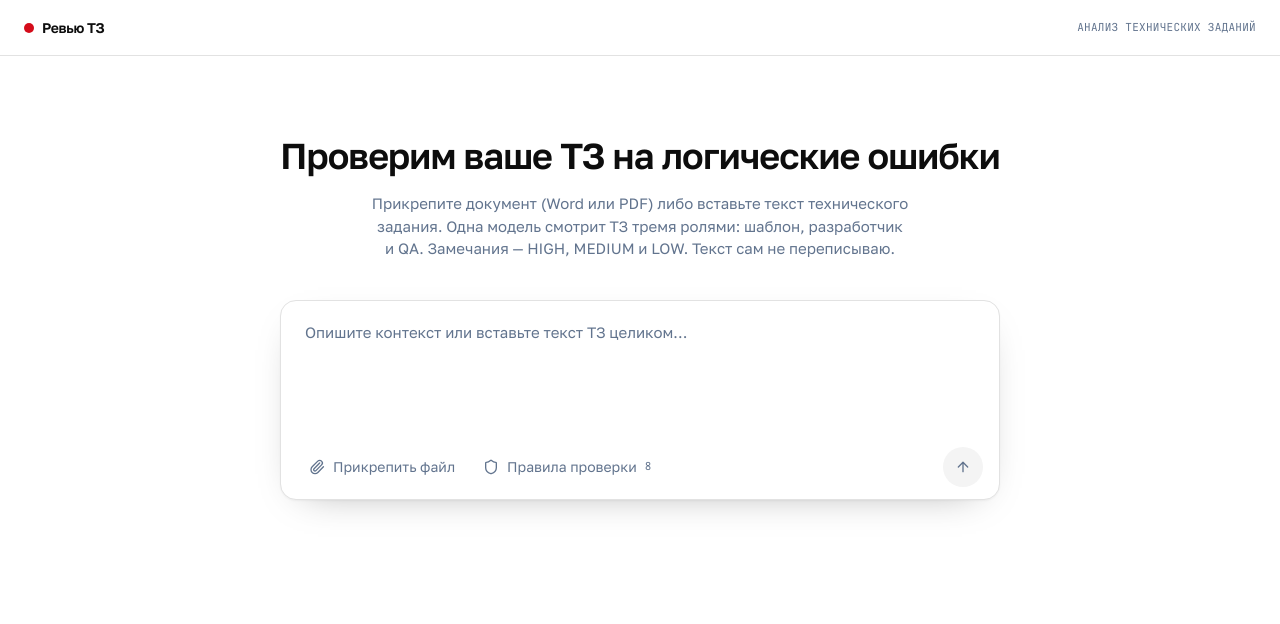
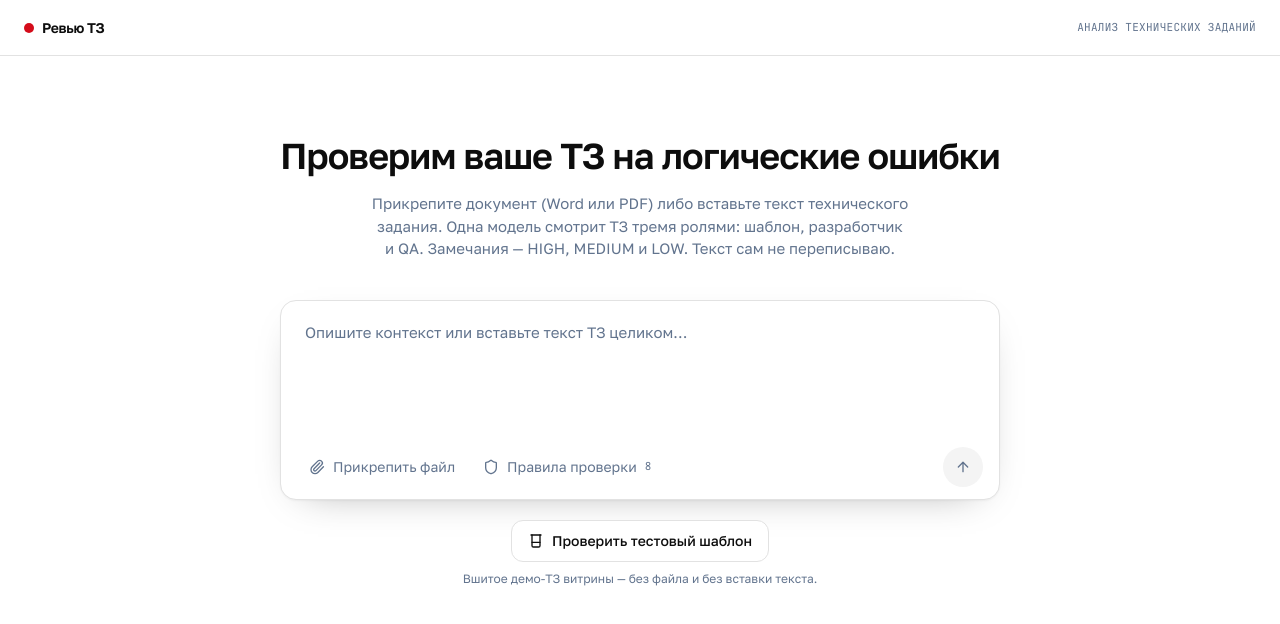
Before and after one commit to olyannaa/spec-check-pro, a Next.js app: page / in a window 1280 px wide. Shown: the top 624 px of the page. Built offline with nearby package versions, Linux system fonts and the light colour scheme.

Commit message:
Add a built-in test spec that runs without uploading a file.
The home screen has «Проверить тестовый шаблон»: it loads a demo mart TZ and starts review immediately, so the document and comments can be checked without a file.

Co-authored-by: bridge3 <bridge3@codehub.kz>

```diff
--- a/src/components/spec-check-app.tsx
+++ b/src/components/spec-check-app.tsx
@@ -12,10 +12,12 @@ import {
 import { buildExportReport, fileStem } from "@/lib/export-report";
 import { scrollDocumentTo } from "@/lib/scroll-doc";
 import { blankRule, DEFAULT_RULES, nextRuleId } from "@/lib/rules";
+import { TEST_TEMPLATE, TEST_TEMPLATE_TITLE } from "@/lib/test-template";
 import { ROLE_LABELS, type ReviewResult, type ReviewRole, type Rule } from "@/lib/types";
 import { cn } from "@/lib/utils";
 import {
   ArrowUp,
+  Beaker,
   Download,
   FileText,
   Loader2,
@@ -98,15 +100,21 @@ export default function SpecCheckApp() {
         }`
       : null;
 
-  async function analyze() {
-    if (!text.trim() && !file) return;
+  async function analyze(preset?: { text: string; title: string }) {
+    const incoming = preset?.text ?? text;
+    const attached = preset ? null : file;
+    if (!incoming.trim() && !attached) return;
+    if (preset) {
+      setText(preset.text);
+      setFile(null);
+    }
     setStage("loading");
     setError(null);
     try {
       const form = new FormData();
       form.set("rules", JSON.stringify(rules));
-      if (text.trim()) form.set("text", text);
-      if (file) form.set("file", file);
+      if (incoming.trim()) form.set("text", incoming);
+      if (attached) form.set("file", attached);
       const res = await fetch("/api/review", { method: "POST", body: form });
       const data = (await res.json()) as ReviewResult & {
         error?: string;
@@ -118,14 +126,14 @@ export default function SpecCheckApp() {
         setStage("input");
         return;
       }
-      const body = data.text?.trim() || text.trim();
+      const body = data.text?.trim() || incoming.trim();
       const parsed = parseBlocks(body);
       setBlocks(parsed);
       setComments(commentsFromFindings(parsed, data.findings));
       setSummary(data.summary);
       setLlmCalls(data.llmCalls ?? 0);
       setRolesRan(data.rolesRan ?? []);
-      setTitle(file?.name ?? "Техническое задание");
+      setTitle(preset?.title ?? attached?.name ?? "Техническое задание");
       setActiveId(null);
       setStatuses({});
       setEditing(false);
@@ -330,6 +338,27 @@ export default function SpecCheckApp() {
                   )}
                 </button>
               </div>
+            </div>
+
+            <div className="mt-5 flex flex-col items-center gap-2">
+              <button
+                type="button"
+                disabled={stage === "loading"}
+                onClick={() =>
+                  void analyze({ text: TEST_TEMPLATE, title: TEST_TEMPLATE_TITLE })
+                }
+                className="inline-flex cursor-pointer items-center gap-2 rounded-xl border border-border bg-card px-4 py-2.5 text-sm font-medium hover:border-foreground disabled:opacity-50"
+              >
+                {stage === "loading" ? (
+                  <Loader2 className="size-4 animate-spin" />
+                ) : (
+                  <Beaker className="size-4" />
+                )}
+                Проверить тестовый шаблон
+              </button>
+              <p className="text-center text-[12px] text-muted-foreground">
+                Вшитое демо-ТЗ витрины — без файла и без вставки текста.
+              </p>
             </div>
           </section>
         </>
--- /dev/null
+++ b/src/lib/test-template.ts
@@ -0,0 +1,84 @@
+/** Built-in demo TZ so the app can be tested without uploading a file. */
+export const TEST_TEMPLATE_TITLE = "Тестовый шаблон ТЗ";
+
+export const TEST_TEMPLATE = `# Витрина агрегатов устройств
+
+Источник: встроенный тестовый шаблон. Обезличено.
+
+## Общие сведения
+
+Витрина считает активные устройства абонентов по регионам и вендорам.
+Назначение — ежемесячная сводка для MVNO Unit X.
+
+## Решаемая проблема
+
+Нет единой витрины по устройствам: отчёты собирают вручную из RAW.
+
+## Продуктовые метрики
+
+- Задержка: < 1 мин
+- Пропускная способность: до 50 000 событий/сек
+- Стриминг в реальном времени (задержка ≈ 0 сек)
+
+## Нефункциональные требования
+
+- Инкрементная загрузка по месячным партициям
+- Хранение: Kafka — 24 ч, RAW — 30 дней
+
+## Системы-источники
+
+IUM — платформа сбора интернет-трафика, звонков и SMS.
+
+## Схема потоков данных
+
+IUM → Kafka (топики по регионам) → Flink → RAW → CDM
+
+- Мониторинг: LINK_DASHBOARD_DEVICES
+- Исходный код: LINK_GITLAB_PROJECT
+
+## Источники и приемники
+
+Источник: Kafka topic_devices. Приёмник: таблица CDM_DEVICES.
+
+| Регион | Топик |
+| --- | --- |
+| Центр | TOPIC_DEV_CENTRAL |
+| Урал | TOPIC_DEV_URAL |
+| Сибирь | TOPIC_DEV_SIB |
+
+### Приёмники
+
+| Слой | Таблица | Описание |
+| --- | --- | --- |
+| RAW | TABLE_DEV_RAW | Необработанные события устройств |
+| CDM | TABLE_AGG_DEVICES | Агрегат по региону и вендору |
+
+## Структура данных
+
+### Таблица: TABLE_AGG_DEVICES
+
+| Поле | Тип данных | Описание |
+| --- | --- | --- |
+| FIELD_REGION_NAME | string | Регион абонента |
+| FIELD_VENDOR_NAME | string | Вендор устройства |
+| FIELD_USERS_CNT | bigint | Уникальные IMSI |
+| FIELD_BIZ_DATE | date | 1-е число месяца агрегата |
+| FIELD_IMEI | string | IMEI для расчёта tac |
+| FIELD_TIME_START | long | Начало события, Unix-время |
+| FIELD_TIME_END | long | Окончание события |
+
+## Способ загрузки
+
+Инкремент. Обновление: только полная перезагрузка месяца без upsert.
+
+## Алгоритм расчёта
+
+### Определение вендора
+
+tac = substring(imei, 1, 8). Вендор берётся из справочника устройств.
+
+### Агрегация
+
+Группировка по FIELD_REGION_NAME, FIELD_VENDOR_NAME.
+FIELD_USERS_CNT = count(distinct FIELD_IMSI).
+`;
```
Also changed, not shown: 2 other files (tests, documents, lock files or other folders).
